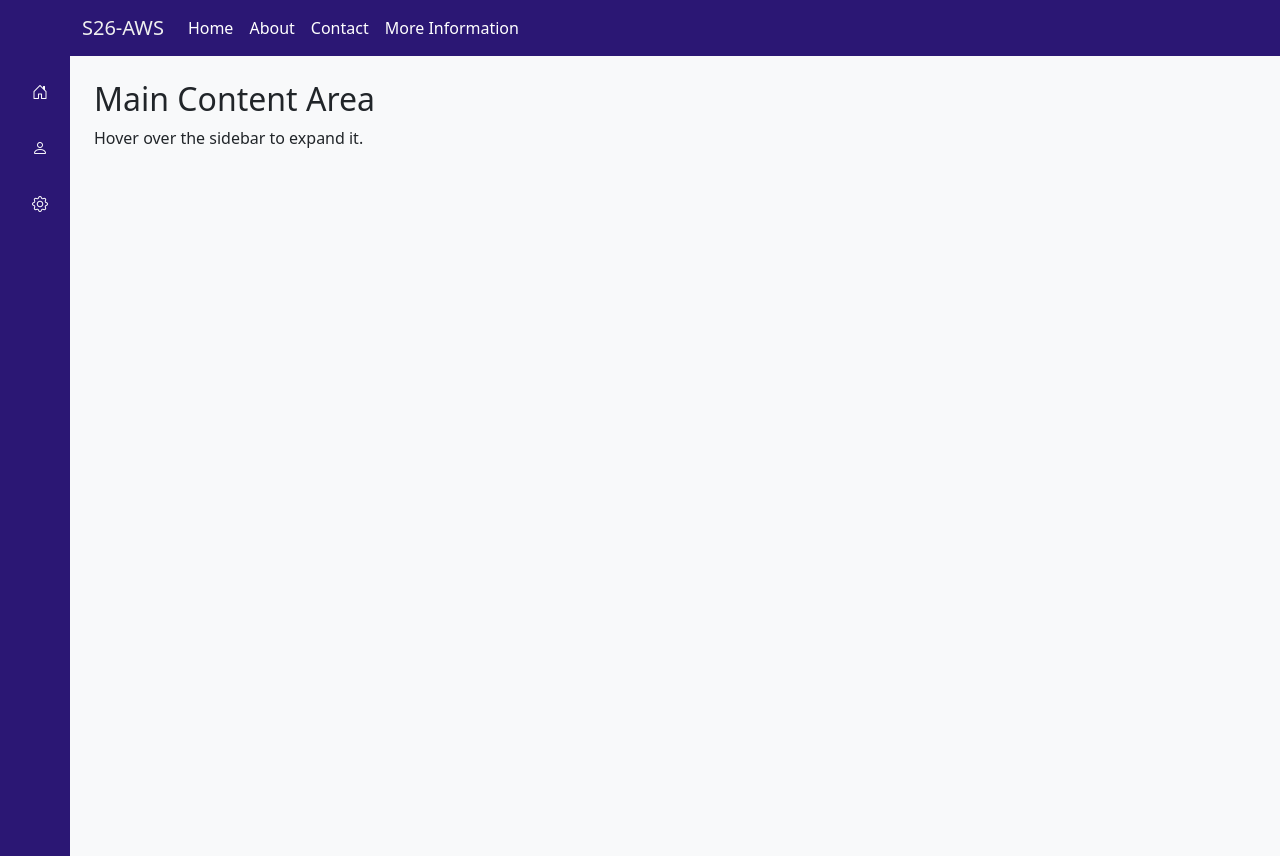
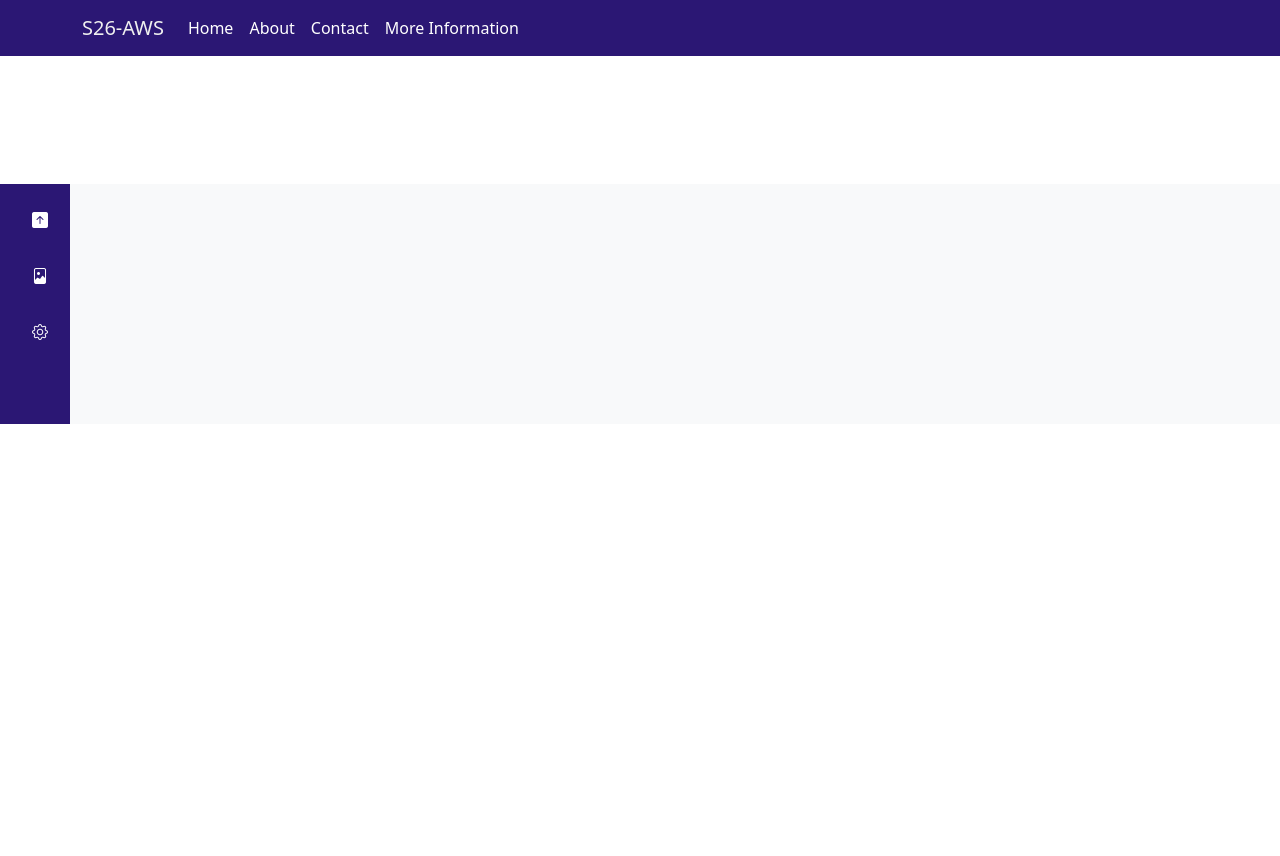
Before and after one commit to FSU-CloudClub/CloudClub-Spring26-ImageManagementWebApp, a React app in the folder auth-frontend/: page / in a window 1280 px wide. After the commit the page ends 800 px from the top, so only its background shows below. Built offline with nearby package versions, Linux system fonts and the light colour scheme; the HTML template or start-up script is replaced by a standard one.

Commit message:
Modified Sidebar and Navbar css

```diff
--- a/auth-frontend/src/components/AWSsidebar.jsx
+++ b/auth-frontend/src/components/AWSsidebar.jsx
@@ -25,7 +25,7 @@ const HoverSidebar = () => {
           </Nav.Link>
           <Nav.Link href="#" className="text-white mb-3 d-flex align-items-center">
             <i className="bi bi-person me-3"></i>
-            {isExpanded && <span>Profile</span>}
+            {isExpanded && <span>Profile{' '}&nbsp&nbsp&nbsp;</span>}
           </Nav.Link>
           <Nav.Link href="#" className="text-white mb-3 d-flex align-items-center">
             <i className="bi bi-gear me-3"></i>
--- /dev/null
+++ b/auth-frontend/src/components/HoverSidebar.css
@@ -0,0 +1,4 @@
+.links-color {
+    color: white;
+    text-align: center;
+}
--- a/auth-frontend/src/components/HoverSidebar.jsx
+++ b/auth-frontend/src/components/HoverSidebar.jsx
@@ -10,7 +10,7 @@ const HoverSidebar = () => {
   const [isExpanded, setIsExpanded] = useState(false);
 
   return (
-    <div style={{ display: 'flex', height: '100vh' }}>
+     <div style={{ display: 'flex', height: '30vh', marginTop: '10%', borderRadius: '25px'}}>
       <div
         className="Navbar"
         onMouseEnter={() => setIsExpanded(true)}
@@ -19,17 +19,17 @@ const HoverSidebar = () => {
           width: isExpanded ? '250px' : '70px',
           transition: 'width 0.3s ease-in-out',
           overflowX: 'hidden',
-          whiteSpace: 'nowrap'
+          whiteSpace: 'nowrap',
         }}
       >
         <Nav className="flex-column p-3">
           <Nav.Link href="#" className="text-white mb-3 d-flex align-items-center">
-            {isExpanded && <span>Upload</span>}
-            {!isExpanded && <i className="bi bi-house-door"></i>}
+            <i class="bi bi-arrow-up-square-fill"></i>
+            {isExpanded && <span>{'\u00A0\u00A0\u00A0\u00A0'}Upload</span>}
           </Nav.Link>
           <Nav.Link href="#" className="text-white mb-3 d-flex align-items-center">
-            <i className="bi bi-person me-3"></i>
-            {isExpanded && <span>Profile</span>}
+            <i class="bi bi-file-image"></i>
+            {isExpanded && <span>{'\u00A0\u00A0\u00A0\u00A0'}Gallery</span>}
           </Nav.Link>
           <Nav.Link href="#" className="text-white mb-3 d-flex align-items-center">
             <i className="bi bi-gear me-3"></i>
@@ -39,8 +39,7 @@ const HoverSidebar = () => {
       </div>
 
       <main className="p-4 flex-grow-1 bg-light">
-        <h2>Main Content Area</h2>
-        <p>Hover over the sidebar to expand it.</p>
+        {/* <h2> </h2> <p></p>*/}
       </main>
     </div>
   );
--- a/auth-frontend/src/components/navbar.css
+++ b/auth-frontend/src/components/navbar.css
@@ -1,6 +1,6 @@
 .Navbar {
     background-color: rgb(43, 23, 116);
-    text-decoration-color: aqua;
+    text-decoration-color: rgb(121, 228, 228);
 
 }
 .fsu-brand-color {
```
